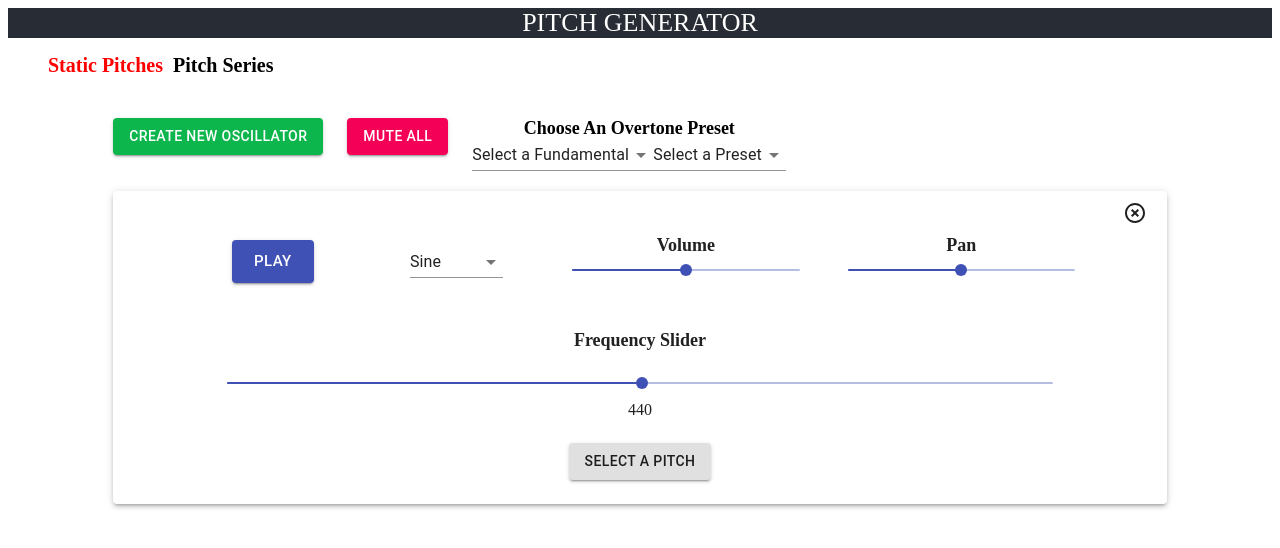
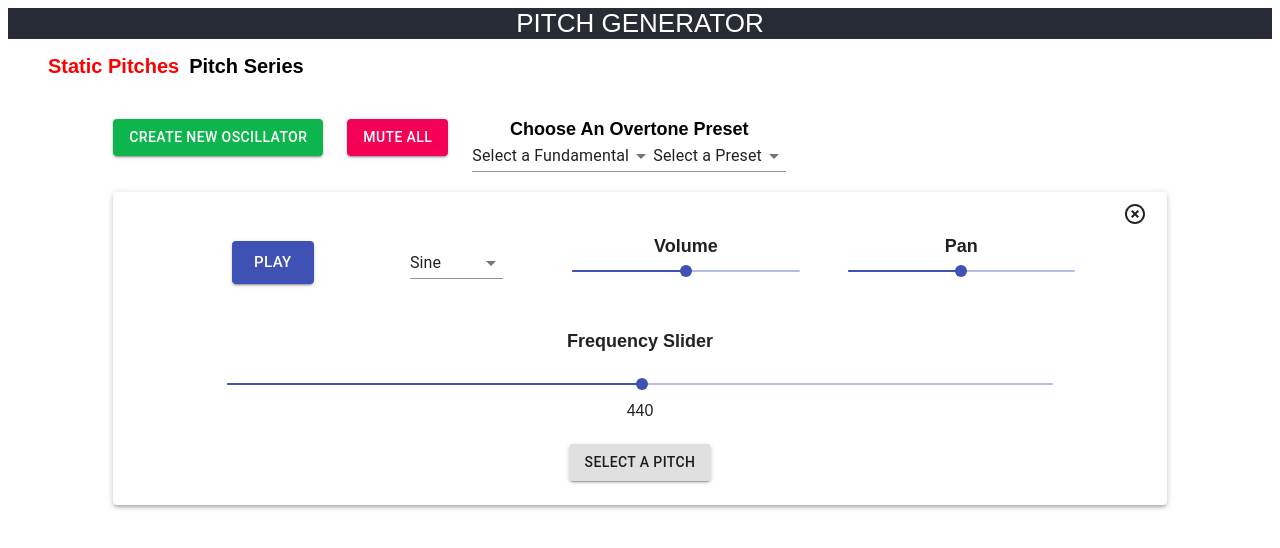
Before and after one commit to bencohendev/freq_gen_react, a React (Create React App) app: page / in a window 1280 px wide. Shown: the top 548 px of the page. Built offline with nearby package versions, Linux system fonts and the light colour scheme.

Commit message:
begun restructruing series

```diff
--- a/src/App.css
+++ b/src/App.css
@@ -1,6 +1,7 @@
 
 .App {
   text-align: center;
+  font-family: "Arial";
 }
 
 .nav {
--- a/src/App.js
+++ b/src/App.js
@@ -109,7 +109,7 @@ return oscillatorNodeValues
             <Grid item xs={11} lg={10}>
               <Switch>
               <Route path="/series">
-                  <SeriesController context={context}/>
+                  <SeriesController context={context} pitchArray={pitchArray} createNode={createNode}/>
                 </Route>
                 <Route path="/">
                   <StaticController context={context} pitchArray={pitchArray} createNode={createNode}/>
--- a/src/Screens/PitchSeries/SeriesController.js
+++ b/src/Screens/PitchSeries/SeriesController.js
@@ -1,12 +1,12 @@
-import React, {useState, useEffect} from 'react'
-import Audio from '../../components/Audio'
+import React, {useState, useEffect, useReducer} from 'react'
 import { SeriesPlayer } from './SeriesPlayer'
 
-export const SeriesController = () => {
+export const SeriesController = (props) => {
+
+  const {createNode, context, pitchArray} = props
 
   const [oscillatorNodes, setOscillatorNodes] = useState([])
   const [playing, setPlaying] = useState([])
-  const [pitchArray, setPitchArray] = useState([])
   const [frequency, setFrequency] = useState(440)
   const [minFrequency, setMinFrequency] = useState(27.5)
   const [maxFrequency, setMaxFrequency] = useState(7902.133)
@@ -17,95 +17,67 @@ export const SeriesController = () => {
   const [isPlaying, setIsPlaying] = useState(false)
 
 
-
-
-  //creates a new oscillator node
-  const createNode = () => {
-
-    const oscillatorNode = Audio.context.createOscillator();
-    //create nodes. oscillatorGainNode used for volume control. onOffNode used for playing and pausing. Pan Node for panning
-    const oscillatorGainNode = Audio.context.createGain()
-    const seriesGainNode = Audio.context.createGain()
-    const onOffNode = Audio.context.createGain()
-    const panNode = Audio.context.createPanner()
-
-    //initialize node values
-    oscillatorGainNode.gain.setValueAtTime(.5, Audio.context.currentTime)
-    seriesGainNode.gain.setValueAtTime(0, Audio.context.currentTime)
-    onOffNode.gain.setValueAtTime(0, Audio.context.currentTime)
-    panNode.panningModel = 'equalpower'
-    panNode.setPosition(0, 0, 0)
-
-    //connect node chain
-    oscillatorNode.connect(oscillatorGainNode)
-    oscillatorGainNode.connect(seriesGainNode)
-    seriesGainNode.connect(onOffNode)
-    onOffNode.connect(panNode)
-    panNode.connect(Audio.context.destination)
-
-    oscillatorNode.start()
-
-    //saves oscillator values as object that can be manipulated later
-    const oscillatorNodeValues = {
-      oscillatorNode: oscillatorNode,
-      onOffNode: onOffNode,
-      oscillatorGainNode: oscillatorGainNode,
-      seriesGainNode: seriesGainNode,
-      oscillatorPanNode: panNode,
-      frequency: oscillatorNode.frequency.value,
-      type: oscillatorNode.type,
-      gain: 50,
-      pan: 0
-  }
-    setOscillatorNodes([...oscillatorNodes, oscillatorNodeValues])
-    setPlaying(['Play'])
-  }
-
-  //creates an oscillator on page load
-  useEffect(createNode, [])
-
   const suspendContext = () => {
-    Audio.context.suspend()
+    context.suspend()
   }
 
   useEffect(suspendContext, [])
 
-  const populateAllPitches = () => {
-    let fundamentalPitches = [32.703, 34.648, 36.708, 38.891, 41.203, 43.454, 46.249, 48.999, 51.913, 55, 58.270, 61.735]
-    const pitchNames = ['c' , 'c#', 'd', 'd#', 'e', 'f', 'f#', 'g', 'g#', 'a', 'a#', 'b']
-    let allPitches = []
-    let pitchMultiplier = 1
-
-    for(let i=1; i<=9; i++) {
-        for(let j=0; j<=fundamentalPitches.length-1; j++){
-            allPitches.push({pitch: pitchNames[j]+i, frequency: fundamentalPitches[j]*pitchMultiplier})
-        }
-        pitchMultiplier = pitchMultiplier*2
-    }
-    setPitchArray(allPitches)
-    setSelectedFreqArray(allPitches)
-}
-
-useEffect(populateAllPitches, [])
-
-    //change volume of individual oscillators
-const changeVolume = (e, value, i) => {
-  const oscillatorNodeCopy = [...oscillatorNodes]
-  const selectedOscillatorNode = oscillatorNodeCopy[i]
-  selectedOscillatorNode.oscillatorGainNode.gain.setValueAtTime(value/100, Audio.context.currentTime)
-  selectedOscillatorNode.gain = value
-  setOscillatorNodes(oscillatorNodeCopy)
-}
-
-const changeOscillatorType = (e) => {
-  const oscillatorNodeCopy = [...oscillatorNodes]
-  const selectedOscillatorNode = oscillatorNodeCopy[0]
-  const oscillatorType = e.target.value.toLowerCase()
-  selectedOscillatorNode.oscillatorNode.type = oscillatorType
-  setOscillatorNodes(oscillatorNodeCopy)
-}
+  const [nodes, dispatch] = useReducer(
+    reducer,
+    [createNode(440)]
+    )
 
 
+//reducer function handles all basic functions of oscillator nodes
+function reducer(nodes, action) {
+  const oscillatorNodeCopy = [...nodes]
+  const selectedOscillatorNode = oscillatorNodeCopy[action.i]
+  let freqVal = null
+  let panVal = null
+  let playVal = null
+
+  switch (action.type) {
+    case 'create':
+      action.freq ? freqVal = action.freq : freqVal = 440
+      action.pan ? panVal = action.pan : panVal = 0
+      action.play ? playVal = action.play : playVal = "Play"
+      const newNode = createNode(freqVal, panVal, playVal)
+      nodes=[...nodes, newNode]
+      return nodes
+
+    case 'clear':
+      nodes=[]
+      return nodes
+
+    case 'play/pause':
+      if(selectedOscillatorNode.onOffNode.gain.value === 0) {
+        selectedOscillatorNode.onOffNode.gain.setValueAtTime(1, context.currentTime)
+        selectedOscillatorNode.playing = "Pause"
+      } else if(selectedOscillatorNode.onOffNode.gain.value > 0) {
+        selectedOscillatorNode.onOffNode.gain.setValueAtTime(0, context.currentTime)
+        selectedOscillatorNode.playing = "Play"
+      }
+      nodes = oscillatorNodeCopy
+      return nodes
+
+    case 'volume':
+      selectedOscillatorNode.oscillatorGainNode.gain.setValueAtTime(action.value/100, context.currentTime)
+      selectedOscillatorNode.gain = action.value
+      nodes = oscillatorNodeCopy
+      return nodes
+
+    case 'oscillator':
+      const oscillatorType = action.value.toLowerCase()
+      selectedOscillatorNode.oscillatorNode.type = oscillatorType
+      nodes = oscillatorNodeCopy
+      return nodes
+
+    default:
+      throw new Error();
+    break
+  }
+}
 
 const changeMinFrequency = (e) => {
   if(typeof e === 'object') {
@@ -171,7 +143,7 @@ setSelectedFreqArray(filteredPitchArray)
      }
   }
   const changeFrequency = (e, value, i) => {
-    const oscillatorNodeCopy = [...oscillatorNodes]
+    const oscillatorNodeCopy = [...nodes]
     const selectedOscillatorNode = oscillatorNodeCopy[0]
     let newFreq = null
     if(typeof e === 'object') {
@@ -186,31 +158,30 @@ setSelectedFreqArray(filteredPitchArray)
     }
 
     setFrequency(newFreq)
-    selectedOscillatorNode.oscillatorNode.frequency.setValueAtTime(newFreq, Audio.context.currentTime)
+    selectedOscillatorNode.oscillatorNode.frequency.setValueAtTime(newFreq, context.currentTime)
     setOscillatorNodes(oscillatorNodeCopy)
   }
 
 //this effect starts and stops the tone generator
 useEffect(() => {
   let intervalID = null
-  const oscillatorNodeCopy = [...oscillatorNodes]
+  const oscillatorNodeCopy = [...nodes]
   const selectedOscillatorNode = oscillatorNodeCopy[0]
-
   if( (isPlaying) ) {
       if(infinitePitchSets){
         let i=0
           intervalID = setInterval(() => {
               i++
               if(i===parseInt(numberOfPitches)+1) {
-                selectedOscillatorNode.seriesGainNode.gain.setTargetAtTime(0, Audio.context.currentTime, 0.001)
+                selectedOscillatorNode.seriesGainNode.gain.setTargetAtTime(0, context.currentTime, 0.001)
                 i=0
               } else {
                   const pitchToPlay = selectedFreqArray[Math.floor(Math.random() * selectedFreqArray.length)]
                   changeFrequency(pitchToPlay.frequency)
-                  selectedOscillatorNode.seriesGainNode.gain.setTargetAtTime(1, Audio.context.currentTime, 0.001)
+                  selectedOscillatorNode.seriesGainNode.gain.setTargetAtTime(1, context.currentTime, 0.001)
               }
               setTimeout(() => {
-                selectedOscillatorNode.seriesGainNode.gain.setTargetAtTime(0, Audio.context.currentTime, 0.001)
+                selectedOscillatorNode.seriesGainNode.gain.setTargetAtTime(0, context.currentTime, 0.001)
               }, (bpm - (bpm/4)));
 
           }, (bpm));
@@ -223,10 +194,10 @@ useEffect(() => {
               setTimeout(() => {
                   const pitchToPlay = selectedFreqArray[Math.floor(Math.random() * selectedFreqArray.length)]
                       changeFrequency(pitchToPlay.frequency)
-                      selectedOscillatorNode.seriesGainNode.gain.setTargetAtTime(1, Audio.context.currentTime, 0.001)
+                      selectedOscillatorNode.seriesGainNode.gain.setTargetAtTime(1, context.currentTime, 0.001)
 
                   setTimeout(() => {
-                    selectedOscillatorNode.seriesGainNode.gain.setTargetAtTime(0, Audio.context.currentTime, 0.001)
+                    selectedOscillatorNode.seriesGainNode.gain.setTargetAtTime(0, context.currentTime, 0.001)
                       }, (bpm - (bpm/4)));
 
                   }, (bpm*i));
@@ -235,8 +206,8 @@ useEffect(() => {
               setTimeout(() => {
                   setPlaying(['Play'])
                   setIsPlaying(false)
-                  selectedOscillatorNode.seriesGainNode.gain.setTargetAtTime(0, Audio.context.currentTime, 0.001)
-                  selectedOscillatorNode.onOffNode.gain.setTargetAtTime(0, Audio.context.currentTime, 0.001)
+                  selectedOscillatorNode.seriesGainNode.gain.setTargetAtTime(0, context.currentTime, 0.001)
+                  selectedOscillatorNode.onOffNode.gain.setTargetAtTime(0, context.currentTime, 0.001)
                   return
                   }, (bpm*i));
               }
@@ -250,50 +221,36 @@ useEffect(() => {
 
   if( !isPlaying ) {
       window.clearInterval(intervalID)
-      Audio.masterGainNode.gain.setTargetAtTime(0, Audio.context.currentTime, 0.001)
+      selectedOscillatorNode.onOffNode.gain.setTargetAtTime(0, context.currentTime, 0.001)
   }
 
 }, [isPlaying, selectedFreqArray, bpm, numberOfPitches, setIsPlaying, infinitePitchSets])
 
-//play or pause by turning onOffNode to 1 or 0 respectively
-  const playPauseWrapper = () => {
-    if(Audio.context.state === 'suspended') {
-    Audio.context.resume()
-    .then(() => {
-      actualPlayPause()
+  //play or pause by turning onOffNode to 1 or 0 respectively
+  const playPauseWrapper = (node, i) => {
+    if(node.oscillatorNode.context.state === 'suspended') {
+
+      node.oscillatorNode.context.resume()
+      .then(() => {
+
+        actualPlayPause(i)
     })
     } else {
-      actualPlayPause()
-
+      actualPlayPause(i)
     }
   }
 
-  const actualPlayPause = () => {
-    const oscillatorNodeCopy = [...oscillatorNodes]
-    const selectedOscillatorNode = oscillatorNodeCopy[0]
-    if(selectedOscillatorNode.onOffNode.gain.value === 0) {
-      selectedOscillatorNode.onOffNode.gain.setValueAtTime(1, Audio.context.currentTime)
-      setOscillatorNodes(oscillatorNodeCopy)
-      setPlaying(['Pause'])
-      setIsPlaying(true)
-
-
-    } else if(selectedOscillatorNode.onOffNode.gain.value > 0) {
-
-      selectedOscillatorNode.onOffNode.gain.setValueAtTime(0, Audio.context.currentTime)
-       setOscillatorNodes(oscillatorNodeCopy)
-       setPlaying(["Play"])
-       setIsPlaying(false)
-
-    }
+  const actualPlayPause = (i) => {
+    dispatch({type: 'play/pause', i})
   }
 
   return(
     <SeriesPlayer
       oscillatorNodes={oscillatorNodes}
+      nodes={nodes}
+      dispatch={dispatch}
       playPauseWrapper={playPauseWrapper}
       playing={playing}
-      changeVolume={changeVolume}
       instrumentSelector={instrumentSelector}
       minFrequency={minFrequency}
       maxFrequency={maxFrequency}
@@ -303,7 +260,6 @@ useEffect(() => {
       changeNumberOfPitches={changeNumberOfPitches}
       changeBpm={changeBpm}
       changeInfinitePitchSets={changeInfinitePitchSets}
-      changeOscillatorType={changeOscillatorType}
     />
   )
 }
--- a/src/Screens/PitchSeries/SeriesPlayer.js
+++ b/src/Screens/PitchSeries/SeriesPlayer.js
@@ -8,11 +8,10 @@ import { OscillatorType } from '../../components/OscillatorType'
 
 export const SeriesPlayer = (props) => {
 
-  const { oscillatorNodes, playPauseWrapper, playing, changeVolume, instrumentSelector, minFrequency, maxFrequency, changeMinFrequency, changeMaxFrequency, pitchArray, changeNumberOfPitches, changeBpm, changeInfinitePitchSets, changeOscillatorType } = props
-  const oscillatorNode = oscillatorNodes[0] ? oscillatorNodes[0] : null
+  const { nodes, dispatch, playPauseWrapper, playing, instrumentSelector, minFrequency, maxFrequency, changeMinFrequency, changeMaxFrequency, pitchArray, changeNumberOfPitches, changeBpm, changeInfinitePitchSets } = props
 
   return (
-    oscillatorNode
+    nodes
       ?
       <Paper elevation={3} className="oscillator-container">
         <Grid container spacing={6} justify='center'>
@@ -116,17 +115,17 @@ export const SeriesPlayer = (props) => {
         </Grid>
         <Grid container spacing={6} justify="center">
           <Grid item xs={6}>
-            <OscillatorType oscillatorNodes={oscillatorNodes} changeOscillatorType={changeOscillatorType} i={0}/>
+          <OscillatorType nodes={nodes} dispatch={(value, i)=>dispatch({type: 'oscillator', value, i})} i={0} />
           </Grid>
         </Grid>
         <Grid container spacing={6} justify="center">
           <Grid item xs={6}>
-            <Volume oscillatorNodes={oscillatorNodes} changeVolume={changeVolume} i={0} />
+          <Volume nodes={nodes} dispatch={(event, value, i) => dispatch({type:'volume', event, value, i})} i={0} />
           </Grid>
         </Grid>
         <Grid container spacing={6} justify="center">
           <Grid item xs={6}>
-        <Play oscillatorNodes={oscillatorNodes} playPauseWrapper={playPauseWrapper} playing={playing} i={0} />
+          <Play nodes={nodes} playPauseWrapper={playPauseWrapper} i={0} />
         </Grid>
         </Grid>
       </Paper>
```
